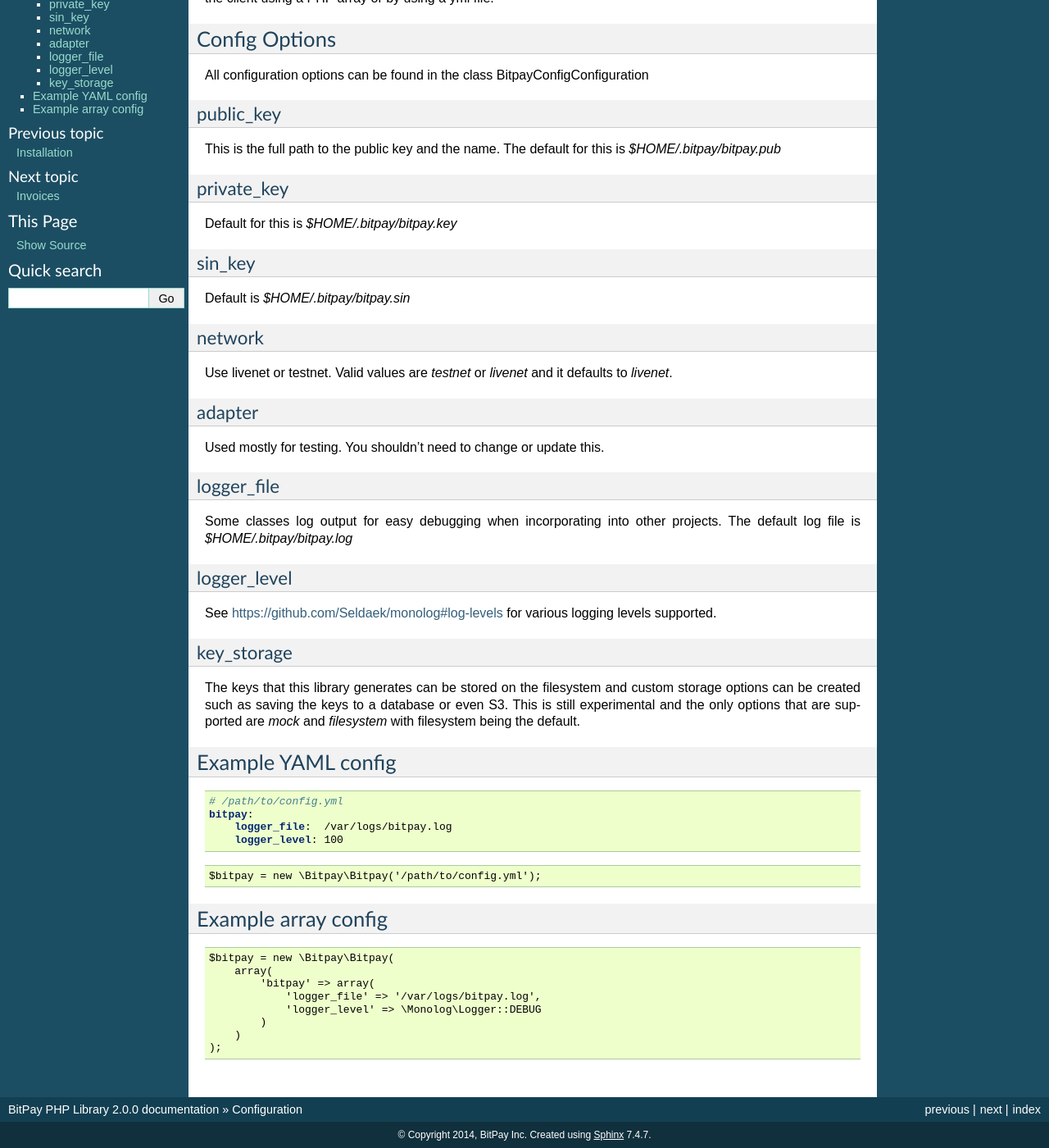
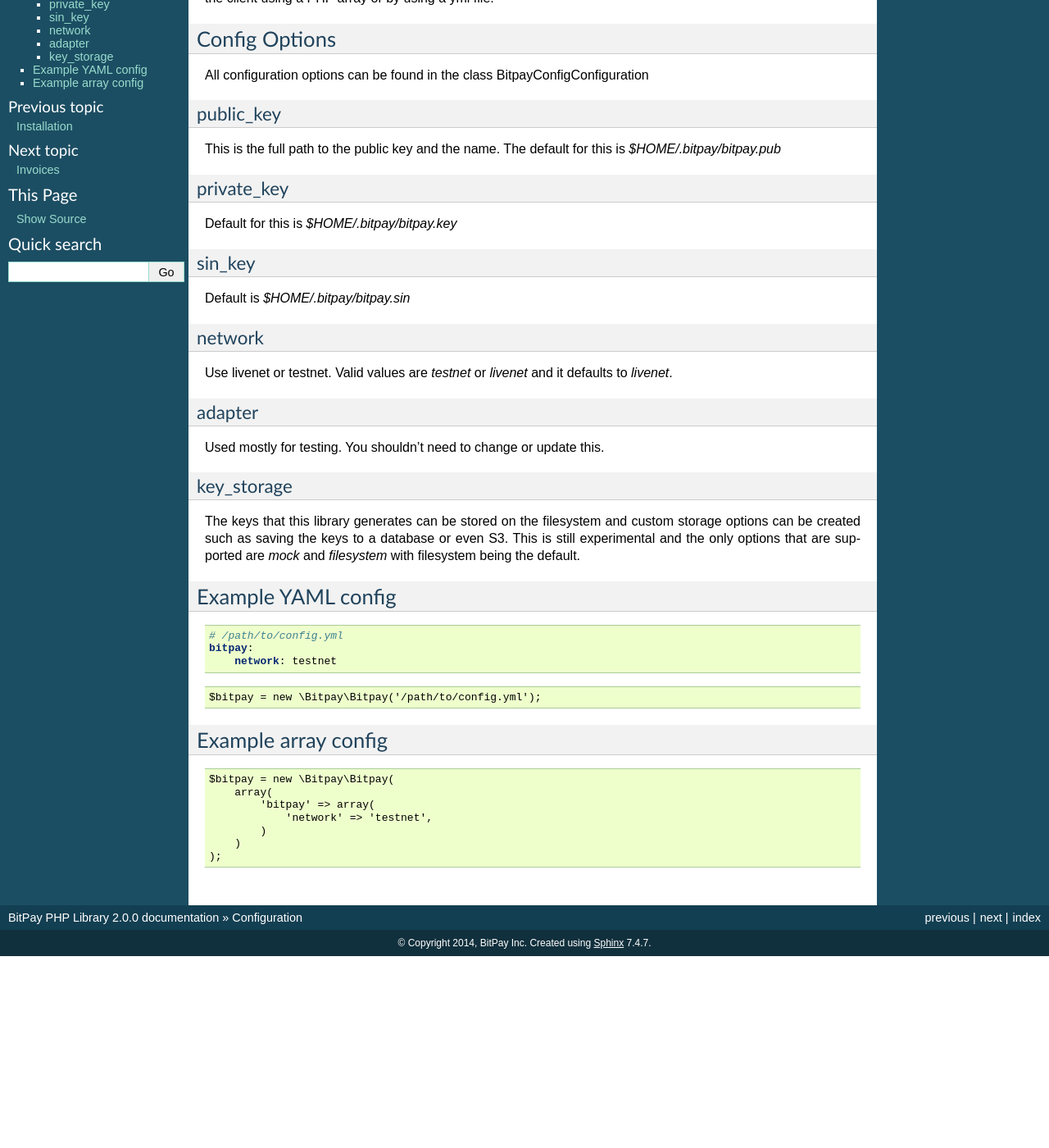
Before and after one commit to bitpay/php-bitpay-client, a Sphinx documentation site: the page built from docs/configuration.rst, in a window 1280 px wide and 1400 px high, scrolled down 125 px. Shown: the whole window at 82% size. Built offline with Sphinx 7.4.7, drawn with Linux system fonts in a browser that asks for light colours; after the commit the page ends 1291 px from its top, so only the background shows below that.

```diff
--- a/docs/configuration.rst
+++ b/docs/configuration.rst
@@ -39,18 +39,6 @@ adapter
 
 Used mostly for testing. You shouldn't need to change or update this.
 
-logger_file
------------
-
-Some classes log output for easy debugging when incorporating into other
-projects. The default log file is `$HOME/.bitpay/bitpay.log`
-
-logger_level
-------------
-
-See https://github.com/Seldaek/monolog#log-levels for various logging levels
-supported.
-
 key_storage
 -----------
 
@@ -66,8 +54,7 @@ Example YAML config
 
     # /path/to/config.yml
     bitpay:
-        logger_file:  /var/logs/bitpay.log
-        logger_level: 100
+        network: testnet
 
 .. code-block:: php
 
@@ -82,8 +69,7 @@ Example array config
     $bitpay = new \Bitpay\Bitpay(
         array(
             'bitpay' => array(
-                'logger_file' => '/var/logs/bitpay.log',
-                'logger_level' => \Monolog\Logger::DEBUG
+                'network' => 'testnet',
             )
         )
     );
```
Also changed, not shown: README.md (+9 -3 lines), docs/keypairs/index.rst (+12 -0 lines).
